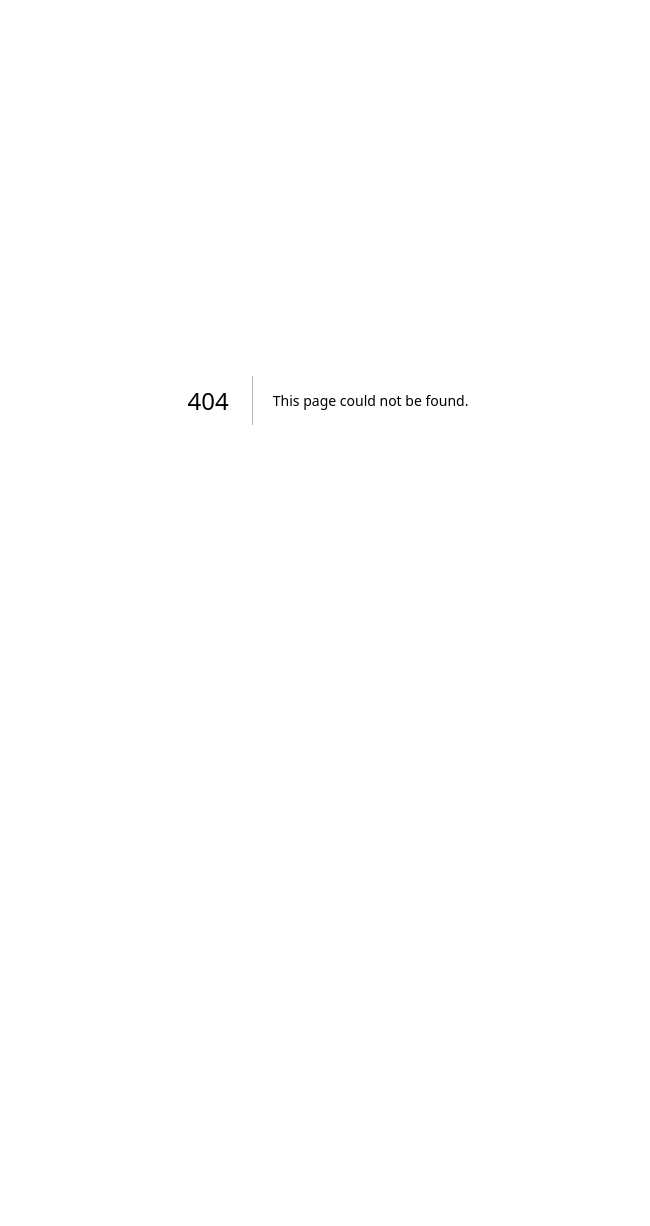
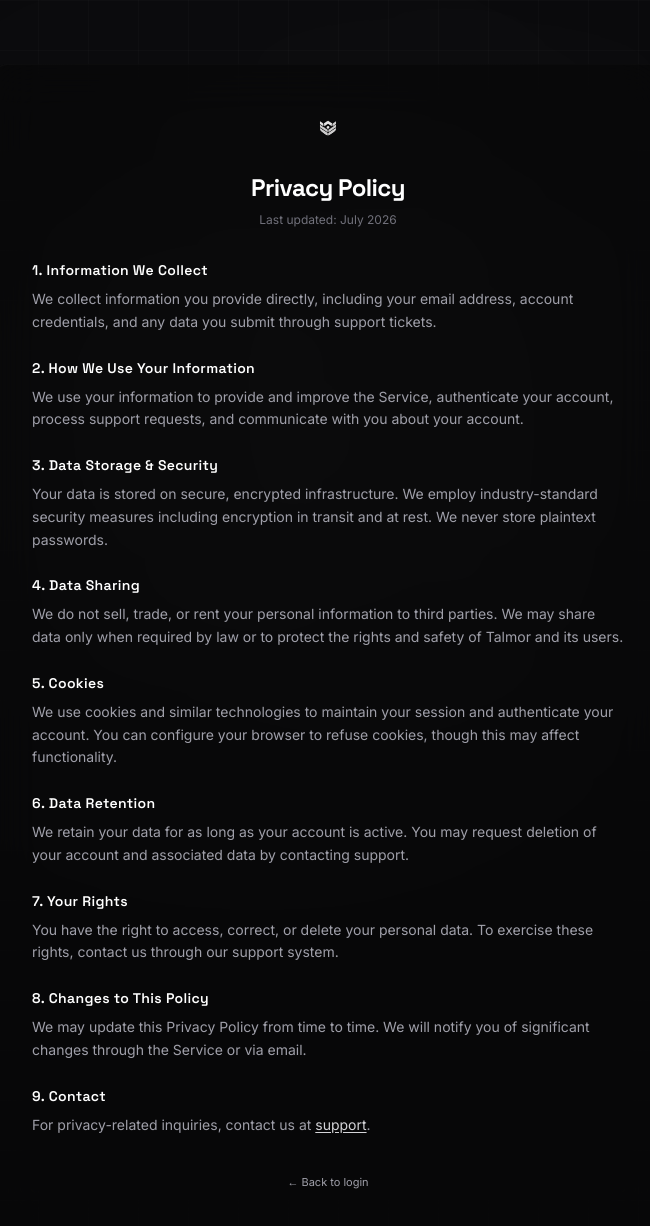
Before and after one commit to Nolex999/Talmor, a Next.js app: page /privacy in a window 1280 px wide. Before the commit this address had no page. Shown: the top 1226 px of the page, without its empty margins (312-962 px from the left). Before the commit the page ends 800 px from the top, so only its background shows below. Built offline with nearby package versions, Linux system fonts and the light colour scheme.

Commit message:
Add /terms and /privacy pages, fix /support redirect (use getUser instead of cookie name), update register text

```diff
--- a/app/page.tsx
+++ b/app/page.tsx
@@ -209,7 +209,7 @@ export default function Home() {
                     placeholder="XXXX-XXXX-XXXX"
                   />
                   <p className="text-[10px] text-zinc-600 mt-2 leading-relaxed text-center">
-                    Registration reserved for official resellers only.
+                    Enter the invitation code provided to you.
                   </p>
                 </div>
               )}
--- /dev/null
+++ b/app/privacy/page.tsx
@@ -0,0 +1,77 @@
+export default function PrivacyPage() {
+  return (
+    <div className="min-h-screen bg-[#0a0a0c] text-white bg-grid flex items-center justify-center px-6 py-16 relative overflow-hidden">
+      <div className="fixed inset-0 pointer-events-none">
+        <div className="absolute top-1/4 left-1/4 w-[500px] h-[500px] bg-white/[0.03] rounded-full blur-[150px] animate-float" />
+        <div
+          className="absolute bottom-1/4 right-1/4 w-[400px] h-[400px] bg-white/[0.02] rounded-full blur-[150px] animate-float"
+          style={{ animationDelay: '3s' }}
+        />
+      </div>
+
+      <div className="w-full max-w-2xl relative z-10">
+        <div className="gradient-border">
+          <div className="bg-black/50 backdrop-blur-xl rounded-2xl p-8 sm:p-10">
+            <div className="flex justify-center mb-5">
+              <img src="/logo.svg" alt="Talmor" className="w-12 h-12 object-contain" />
+            </div>
+
+            <h1 className="font-display text-2xl font-bold text-center mb-2 text-white tracking-tight">Privacy Policy</h1>
+            <p className="text-zinc-500 text-xs text-center mb-8">Last updated: July 2026</p>
+
+            <div className="space-y-6 text-sm text-zinc-400 leading-relaxed">
+              <section>
+                <h2 className="font-display text-sm font-semibold text-white mb-2 tracking-wide">1. Information We Collect</h2>
+                <p>We collect information you provide directly, including your email address, account credentials, and any data you submit through support tickets.</p>
+              </section>
+
+              <section>
+                <h2 className="font-display text-sm font-semibold text-white mb-2 tracking-wide">2. How We Use Your Information</h2>
+                <p>We use your information to provide and improve the Service, authenticate your account, process support requests, and communicate with you about your account.</p>
+              </section>
+
+              <section>
+                <h2 className="font-display text-sm font-semibold text-white mb-2 tracking-wide">3. Data Storage & Security</h2>
+                <p>Your data is stored on secure, encrypted infrastructure. We employ industry-standard security measures including encryption in transit and at rest. We never store plaintext passwords.</p>
+              </section>
+
+              <section>
+                <h2 className="font-display text-sm font-semibold text-white mb-2 tracking-wide">4. Data Sharing</h2>
+                <p>We do not sell, trade, or rent your personal information to third parties. We may share data only when required by law or to protect the rights and safety of Talmor and its users.</p>
+              </section>
+
+              <section>
+                <h2 className="font-display text-sm font-semibold text-white mb-2 tracking-wide">5. Cookies</h2>
+                <p>We use cookies and similar technologies to maintain your session and authenticate your account. You can configure your browser to refuse cookies, though this may affect functionality.</p>
+              </section>
+
+              <section>
+                <h2 className="font-display text-sm font-semibold text-white mb-2 tracking-wide">6. Data Retention</h2>
+                <p>We retain your data for as long as your account is active. You may request deletion of your account and associated data by contacting support.</p>
+              </section>
+
+              <section>
+                <h2 className="font-display text-sm font-semibold text-white mb-2 tracking-wide">7. Your Rights</h2>
+                <p>You have the right to access, correct, or delete your personal data. To exercise these rights, contact us through our support system.</p>
+              </section>
+
+              <section>
+                <h2 className="font-display text-sm font-semibold text-white mb-2 tracking-wide">8. Changes to This Policy</h2>
+                <p>We may update this Privacy Policy from time to time. We will notify you of significant changes through the Service or via email.</p>
+              </section>
+
+              <section>
+                <h2 className="font-display text-sm font-semibold text-white mb-2 tracking-wide">9. Contact</h2>
+                <p>For privacy-related inquiries, contact us at <a href="/support" className="text-zinc-300 hover:text-white transition-colors underline underline-offset-2">support</a>.</p>
+              </section>
+            </div>
+
+            <div className="text-center mt-8">
+              <a href="/" className="text-[11px] text-zinc-400 hover:text-white transition-colors">&larr; Back to login</a>
+            </div>
+          </div>
+        </div>
+      </div>
+    </div>
+  );
+}
--- /dev/null
+++ b/app/terms/page.tsx
@@ -0,0 +1,72 @@
+export default function TermsPage() {
+  return (
+    <div className="min-h-screen bg-[#0a0a0c] text-white bg-grid flex items-center justify-center px-6 py-16 relative overflow-hidden">
+      <div className="fixed inset-0 pointer-events-none">
+        <div className="absolute top-1/4 left-1/4 w-[500px] h-[500px] bg-white/[0.03] rounded-full blur-[150px] animate-float" />
+        <div
+          className="absolute bottom-1/4 right-1/4 w-[400px] h-[400px] bg-white/[0.02] rounded-full blur-[150px] animate-float"
+          style={{ animationDelay: '3s' }}
+        />
+      </div>
+
+      <div className="w-full max-w-2xl relative z-10">
+        <div className="gradient-border">
+          <div className="bg-black/50 backdrop-blur-xl rounded-2xl p-8 sm:p-10">
+            <div className="flex justify-center mb-5">
+              <img src="/logo.svg" alt="Talmor" className="w-12 h-12 object-contain" />
+            </div>
+
+            <h1 className="font-display text-2xl font-bold text-center mb-2 text-white tracking-tight">Terms of Service</h1>
+            <p className="text-zinc-500 text-xs text-center mb-8">Last updated: July 2026</p>
+
+            <div className="space-y-6 text-sm text-zinc-400 leading-relaxed">
+              <section>
+                <h2 className="font-display text-sm font-semibold text-white mb-2 tracking-wide">1. Acceptance of Terms</h2>
+                <p>By accessing or using Talmor (&quot;the Service&quot;), you agree to be bound by these Terms of Service. If you do not agree, do not use the Service.</p>
+              </section>
+
+              <section>
+                <h2 className="font-display text-sm font-semibold text-white mb-2 tracking-wide">2. Account Security</h2>
+                <p>You are responsible for maintaining the confidentiality of your account credentials. You agree to notify us immediately of any unauthorized use of your account.</p>
+              </section>
+
+              <section>
+                <h2 className="font-display text-sm font-semibold text-white mb-2 tracking-wide">3. Acceptable Use</h2>
+                <p>You agree not to misuse the Service, attempt to access it without authorization, or use it for any unlawful purpose. Violation may result in immediate account termination.</p>
+              </section>
+
+              <section>
+                <h2 className="font-display text-sm font-semibold text-white mb-2 tracking-wide">4. Intellectual Property</h2>
+                <p>All content, trademarks, and materials on the Service are the property of Talmor and are protected by applicable intellectual property laws.</p>
+              </section>
+
+              <section>
+                <h2 className="font-display text-sm font-semibold text-white mb-2 tracking-wide">5. Limitation of Liability</h2>
+                <p>Talmor is provided &quot;as is&quot; without warranties of any kind. We shall not be liable for any damages arising from the use of the Service.</p>
+              </section>
+
+              <section>
+                <h2 className="font-display text-sm font-semibold text-white mb-2 tracking-wide">6. Termination</h2>
+                <p>We reserve the right to suspend or terminate your access to the Service at our sole discretion, without notice, for conduct that violates these Terms.</p>
+              </section>
+
+              <section>
+                <h2 className="font-display text-sm font-semibold text-white mb-2 tracking-wide">7. Changes to Terms</h2>
+                <p>We may update these Terms at any time. Continued use of the Service after changes constitutes acceptance of the new Terms.</p>
+              </section>
+
+              <section>
+                <h2 className="font-display text-sm font-semibold text-white mb-2 tracking-wide">8. Contact</h2>
+                <p>For questions about these Terms, contact us at <a href="/support" className="text-zinc-300 hover:text-white transition-colors underline underline-offset-2">support</a>.</p>
+              </section>
+            </div>
+
+            <div className="text-center mt-8">
+              <a href="/" className="text-[11px] text-zinc-400 hover:text-white transition-colors">&larr; Back to login</a>
+            </div>
+          </div>
+        </div>
+      </div>
+    </div>
+  );
+}
--- a/proxy.ts
+++ b/proxy.ts
@@ -25,18 +25,16 @@ export async function proxy(request: NextRequest) {
     }
   );
 
-  await supabase.auth.getUser();
-
-  const sessionCookie = request.cookies.get('sb-access-token');
+  const { data: { user } } = await supabase.auth.getUser();
   const pathname = request.nextUrl.pathname;
 
-  if (!sessionCookie && pathname.startsWith('/support')) {
+  if (!user && pathname.startsWith('/support')) {
     const url = request.nextUrl.clone();
     url.pathname = '/';
     return NextResponse.redirect(url);
   }
 
-  if (sessionCookie && pathname === '/') {
+  if (user && pathname === '/') {
     const url = request.nextUrl.clone();
     url.pathname = '/support';
     return NextResponse.redirect(url);
```
